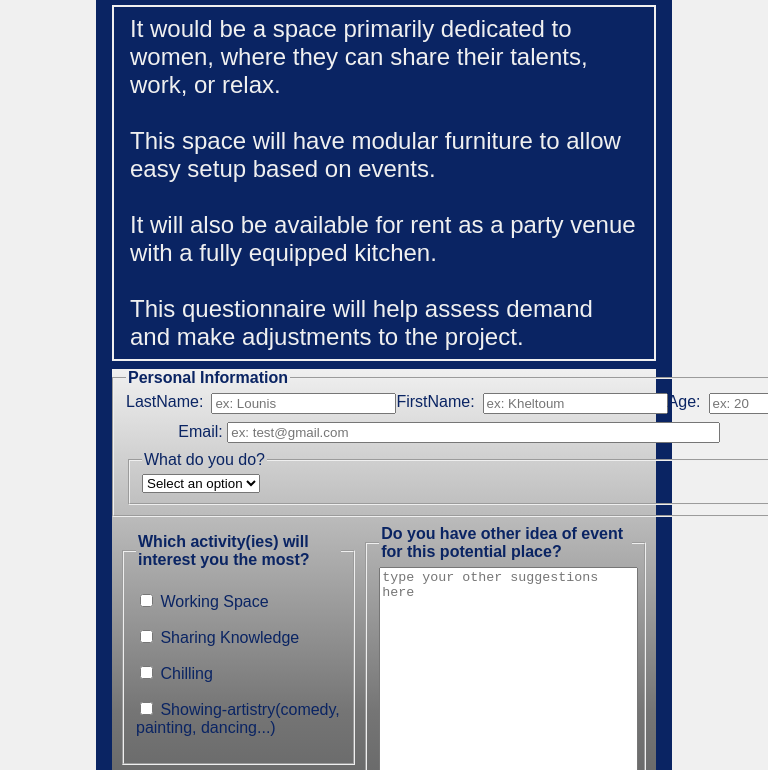
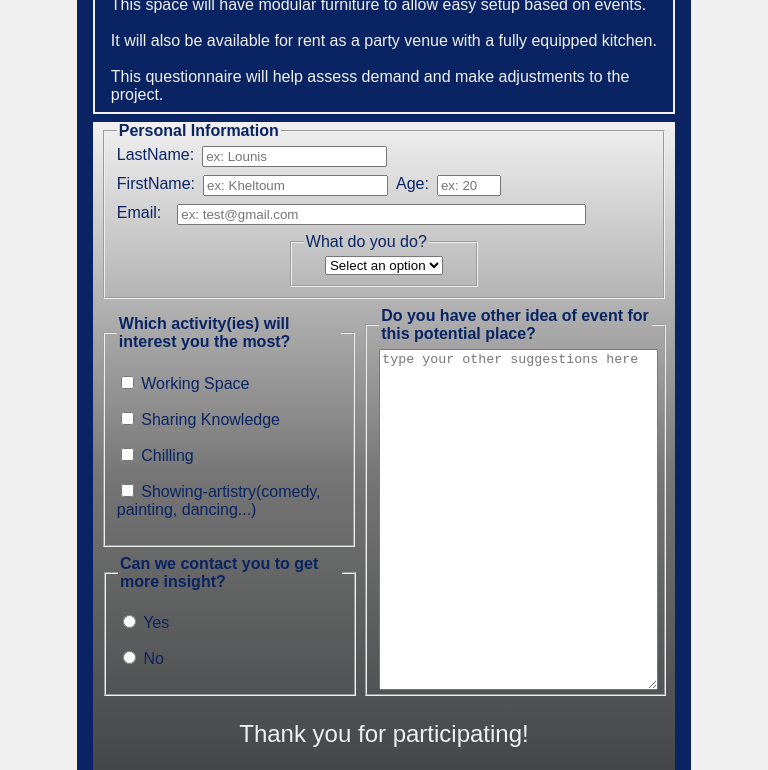
Before and after one commit to RosaBen/Form1, a plain HTML site: page index.html in a window 768 px wide. Shown: the part 145-915 px from the top of the page. Drawn offline with Linux system fonts and the light colour scheme.

Commit message:
added media screen and (min-width: 768px) and (max-width: 1024px)

```diff
--- a/style.css
+++ b/style.css
@@ -127,6 +127,44 @@ fieldset:nth-child(1) {
     font-size: 1.5rem;
 }
 
+@media screen and (min-width: 768px) and (max-width: 1024px){
+        main{
+        width: 80%;
+        margin: 0 auto;
+    }
+
+    #title{
+        font-size: 2rem;
+    }
+
+    #description{
+        font-size: 1rem;
+    }
+
+    #name, #firstname, #age,#contact-input{
+        width: 100%;
+    }
+
+        #identity{
+        display: flex;
+        justify-content: flex-start;
+        flex-wrap: wrap;
+        gap: 0.5rem;
+    }
+
+        #contact-input{
+        display: flex;
+        gap: 1rem;
+    }
+
+        #select-input{
+        width: 30%;
+        display: flex;
+        justify-content: center;
+        margin: 0 auto;
+    }
+}
+
 @media screen and (min-width: 1024px) and (max-width: 1392px){
     main{
         width: 80%;
```
